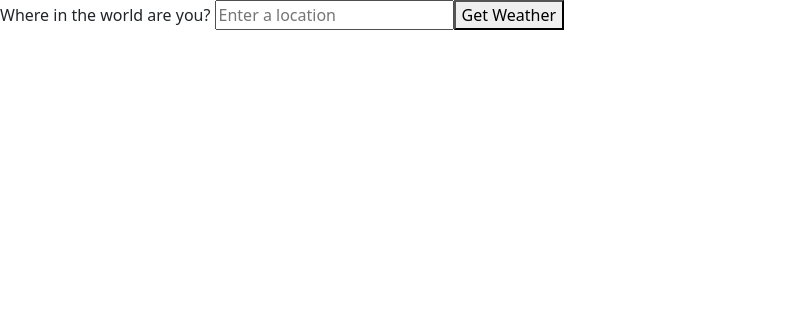
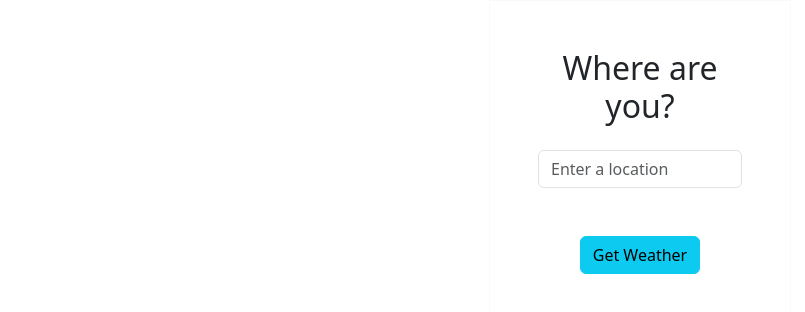
Before and after one commit to simonisnotarobot/weather-data, a React (Create React App) app: page / in a window 1280 px wide. Shown: the top 312 px of the page, without its empty margins (0-805 px from the left). Built offline with nearby package versions, Linux system fonts and the light colour scheme.

Commit message:
css styling

```diff
--- a/src/App.js
+++ b/src/App.js
@@ -17,8 +17,19 @@
 
   return (
       <>
-          <LocationForm handleSubmit={handleSubmit} handleChange={handleChange} />
-          {location && (<WeatherDisplay location={location} />)}
+
+          <div className='row d-flex justify-content-center'>
+            <div className='col-md-6'>
+              <LocationForm handleSubmit={handleSubmit} handleChange={handleChange} />
+            </div>
+          </div>
+          <div className='row d-flex justify-content-center'>
+            <div className='col-md-6'>
+              {location && (<WeatherDisplay location={location} />)}
+            </div>
+          </div>
+
+
 
 
       </>
--- a/src/LocationForm.js
+++ b/src/LocationForm.js
@@ -1,15 +1,16 @@
 const LocationForm = ({handleSubmit, handleChange, location}) => {
-
-
-  return (
+   return (
       <>
-      <form onSubmit={handleSubmit}>
-        <label>
-          Where in the world are you? <input name="location" placeholder="Enter a location" onChange={handleChange} />
-        </label>
-        <button type="submit">Get Weather</button>
-      </form>
-        </>
+        <div className="row d-flex justify-content-center">
+          <div className='col-md-6 w-50'>
+            <form className='text-center border border-light p-5' onSubmit={handleSubmit}>
+              <p className='h2 mb-4'>Where are you?</p>
+              <input className='form-control mb-4' name="location" placeholder="Enter a location" onChange={handleChange} />
+              <button className='btn btn-info btn-block my-4' type="submit">Get Weather</button>
+            </form>
+          </div>
+        </div>
+      </>
     );
   }
 
--- a/src/WeatherDisplay.js
+++ b/src/WeatherDisplay.js
@@ -27,13 +27,13 @@
     }, [url])
     return (
         <>
-            <div>
+
                 {(!dataError && weatherData) && (
                     <>
-                        <div>
-                            <h2>Showing today's weather for {location}</h2>
-                        </div>
-                        <table className="table table-striped table-borderless">
+                        <div className="row d-flex justify-content-center">
+                            <div className='w-50'>
+                                <div className='row'>
+                                    <table className="table table-striped table-borderless col-md-6">
                                         <thead>
                                             <tr>
                                                 <th scope="col">Time</th>
@@ -53,11 +53,17 @@
                                             })}
                                         </tbody>
                                     </table>
+                                </div>
+                            </div>
+                        </div>
                     </>
                 )}
+
+            {dataError && (
+                <div className='text-center'>
+                    <h2>😞 Something went wrong. Can't get weather for {location}</h2>
                 </div>
-            {dataError && (
-                <h2>😞 Something went wrong. Can't get weather for {location}</h2>
+
             )}
         </>
     )
```
Also changed, not shown: 1 other file (tests, documents, lock files or other folders). Lines whose indentation alone changed are shown as unchanged.
